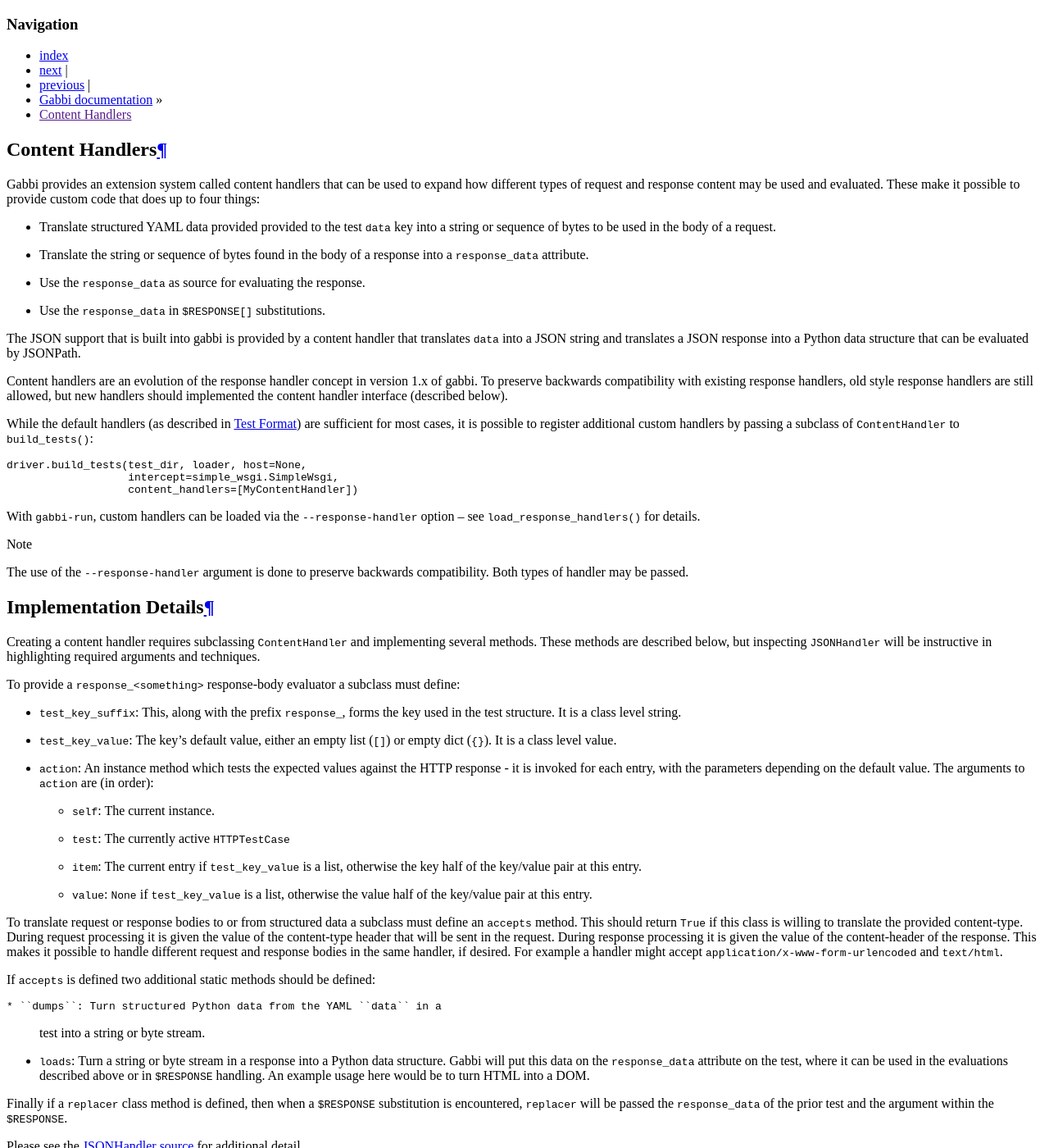
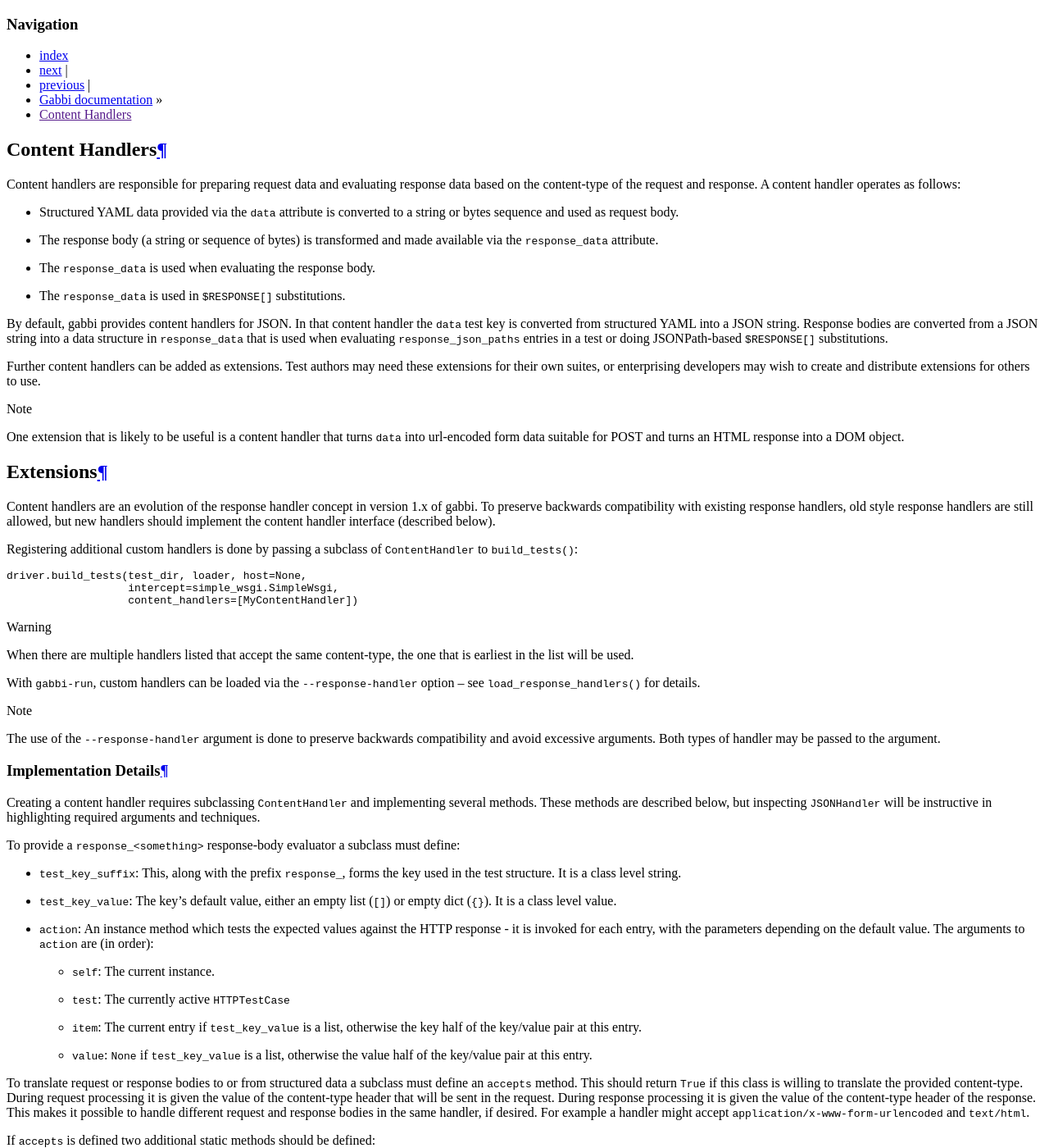
Before and after one commit to cdent/gabbi, a Sphinx documentation site: the page built from docs/source/handlers.rst, in a window 1280 px wide and 1400 px high. Shown: the whole window at 82% size. Built offline with Sphinx 7.4.7, drawn with Linux system fonts in a browser that asks for light colours; comment, search, counter and statistics services are not loaded; some of the changed text lies outside the part shown.

Commit message:
Tune up the docs for content-handlers a bit
Thanks to comments from @FND this now has a more useful structure
that orders and separate things by topic and complexity.

* introduce the general topic
* say how to use existing handlers
* explain how to create them

This is an improvement but I'm not certain it is yet perfect.
That's okay. If it is good enough we can move forward and move
it in the direction of perfect later.

```diff
--- a/docs/source/handlers.rst
+++ b/docs/source/handlers.rst
@@ -2,57 +2,72 @@
 Content Handlers
 ================
 
-Gabbi provides an extension system called content handlers that can be
-used to expand how different types of request and response content may
-be used and evaluated. These make it possible to provide custom code
-that does up to four things:
+Content handlers are responsible for preparing request data and
+evaluating response data based on the content-type of the request
+and response. A content handler operates as follows:
 
-* Translate structured YAML data provided provided to the test
-  ``data`` key into a string or sequence of bytes to be used in the
-  body of a request.
-* Translate the string or sequence of bytes found in the body of a
-  response into a ``response_data`` attribute.
-* Use the ``response_data`` as source for evaluating the response.
-* Use the ``response_data`` in ``$RESPONSE[]`` substitutions.
+* Structured YAML data provided via the ``data`` attribute is
+  converted to a string or bytes sequence and used as request body.
+* The response body (a string or sequence of bytes) is transformed
+  and made available via the ``response_data`` attribute.
+* The ``response_data`` is used when evaluating the response body.
+* The ``response_data`` is used in ``$RESPONSE[]`` substitutions.
 
-The JSON support that is built into gabbi is provided by a content
-handler that translates ``data`` into a JSON string and translates a
-JSON response into a Python data structure that can be evaluated by
-JSONPath.
+By default, gabbi provides content handlers for JSON. In that
+content handler the ``data`` test key is converted from structured
+YAML into a JSON string. Response bodies are converted from a JSON
+string into a data structure in ``response_data`` that is used when
+evaluating ``response_json_paths`` entries in a test or doing
+JSONPath-based ``$RESPONSE[]`` substitutions.
+
+Further content handlers can be added as extensions. Test authors
+may need these extensions for their own suites, or enterprising
+developers may wish to create and distribute extensions for others
+to use.
+
+.. note:: One extension that is likely to be useful is a content handler
+          that turns ``data`` into url-encoded form data suitable
+          for POST and turns an HTML response into a DOM object.
+
+Extensions
+----------
 
 Content handlers are an evolution of the response handler concept in
 version 1.x of gabbi. To preserve backwards compatibility with
 existing response handlers, old style response handlers are still
-allowed, but new handlers should implemented the content handler
+allowed, but new handlers should implement the content handler
 interface (described below).
 
 .. highlight:: python
 
-While the default handlers (as described in :doc:`format`) are sufficient for
-most cases, it is possible to register additional custom handlers by passing a
-subclass of :class:`~gabbi.handlers.ContentHandler` to
+Registering additional custom handlers is done by passing a subclass
+of :class:`~gabbi.handlers.ContentHandler` to
 :meth:`~gabbi.driver.build_tests`::
 
     driver.build_tests(test_dir, loader, host=None,
                        intercept=simple_wsgi.SimpleWsgi,
                        content_handlers=[MyContentHandler])
 
+.. warning:: When there are multiple handlers listed that accept the
+             same content-type, the one that is earliest in the list
+             will be used.
+
 With ``gabbi-run``, custom handlers can be loaded via the
 ``--response-handler`` option -- see
 :meth:`~gabbi.runner.load_response_handlers` for details.
 
 .. note:: The use of the ``--response-handler`` argument is done to
-          preserve backwards compatibility. Both types of handler may be
-          passed.
+          preserve backwards compatibility and avoid excessive arguments.
+          Both types of handler may be passed to the argument.
 
 Implementation Details
-======================
+~~~~~~~~~~~~~~~~~~~~~~
 
-Creating a content handler requires subclassing :class:`~gabbi.handlers.ContentHandler`
-and implementing several methods. These methods are described below,
-but inspecting :class:`~gabbi.handlers.jsonhandler.JSONHandler`
-will be instructive in highlighting required arguments and
-techniques.
+Creating a content handler requires subclassing
+:class:`~gabbi.handlers.ContentHandler` and implementing several methods.
+These methods are described below, but inspecting
+:class:`~gabbi.handlers.jsonhandler.JSONHandler` will be instructive in
+highlighting required arguments and techniques.
 
 To provide a ``response_<something>`` response-body evaluator a subclass
 must define:
@@ -77,21 +92,21 @@
 ``True`` if this class is willing to translate the provided
 content-type. During request processing it is given the value of the
 content-type header that will be sent in the request. During
-response processing it is given the value of the content-header of
+response processing it is given the value of the content-type header of
 the response. This makes it possible to handle different request and
 response bodies in the same handler, if desired. For example a
 handler might accept ``application/x-www-form-urlencoded`` and
 ``text/html``.
 
-If ``accepts`` is defined two additional static methods should be defined::
+If ``accepts`` is defined two additional static methods should be defined:
 
-* ``dumps``: Turn structured Python data from the YAML ``data`` in a
+* ``dumps``: Turn structured Python data from the ``data`` key in a
   test into a string or byte stream.
 * ``loads``: Turn a string or byte stream in a response into a Python data
   structure. Gabbi will put this data on the ``response_data``
   attribute on the test, where it can be used in the evaluations
-  described above or in ``$RESPONSE`` handling. An example usage
-  here would be to turn HTML into a DOM.
+  described above (in the  ``action`` method) or in ``$RESPONSE`` handling.
+  An example usage here would be to turn HTML into a DOM.
 
 Finally if a ``replacer`` class method is defined, then when a
 ``$RESPONSE`` substitution is encountered, ``replacer`` will be
```
